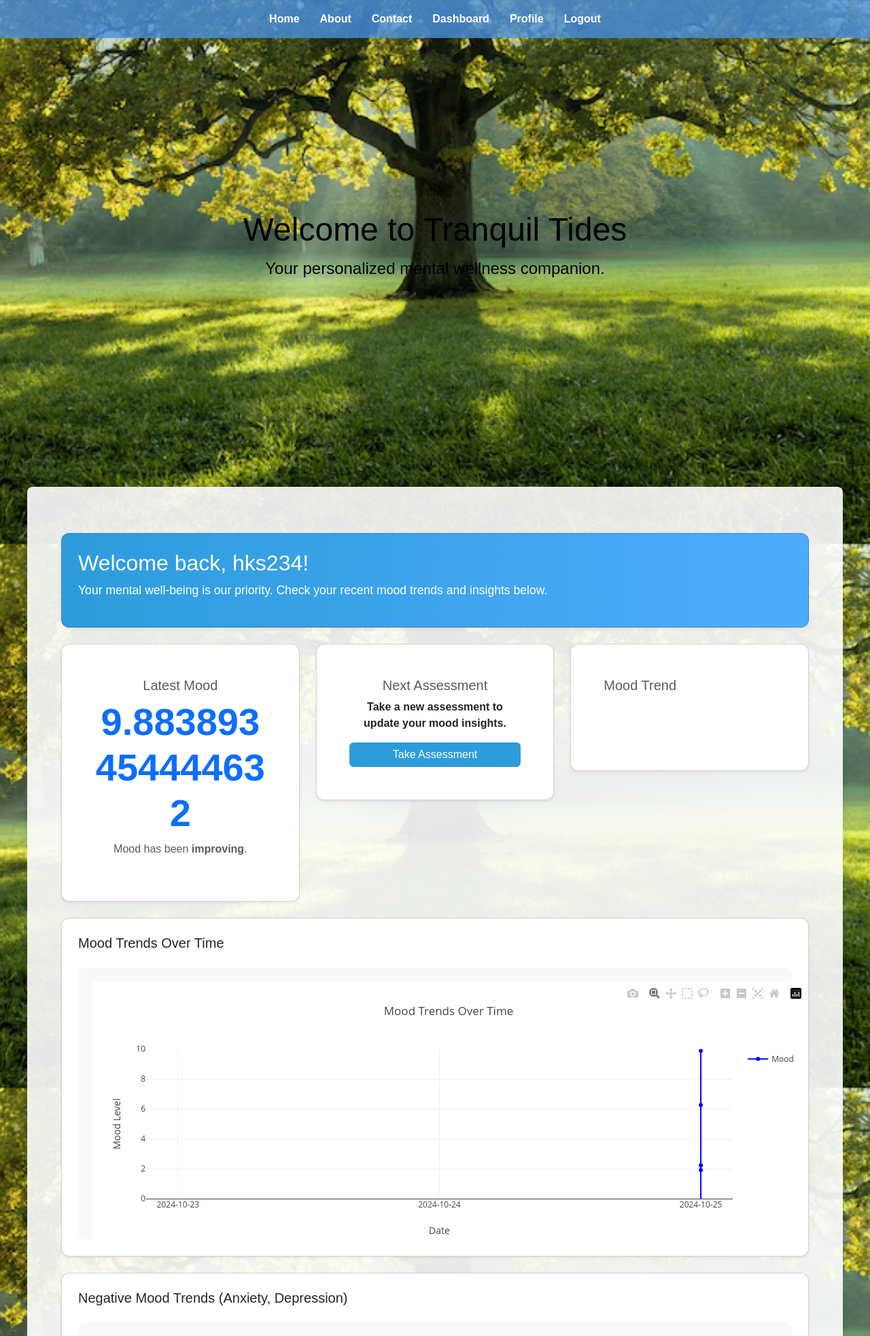
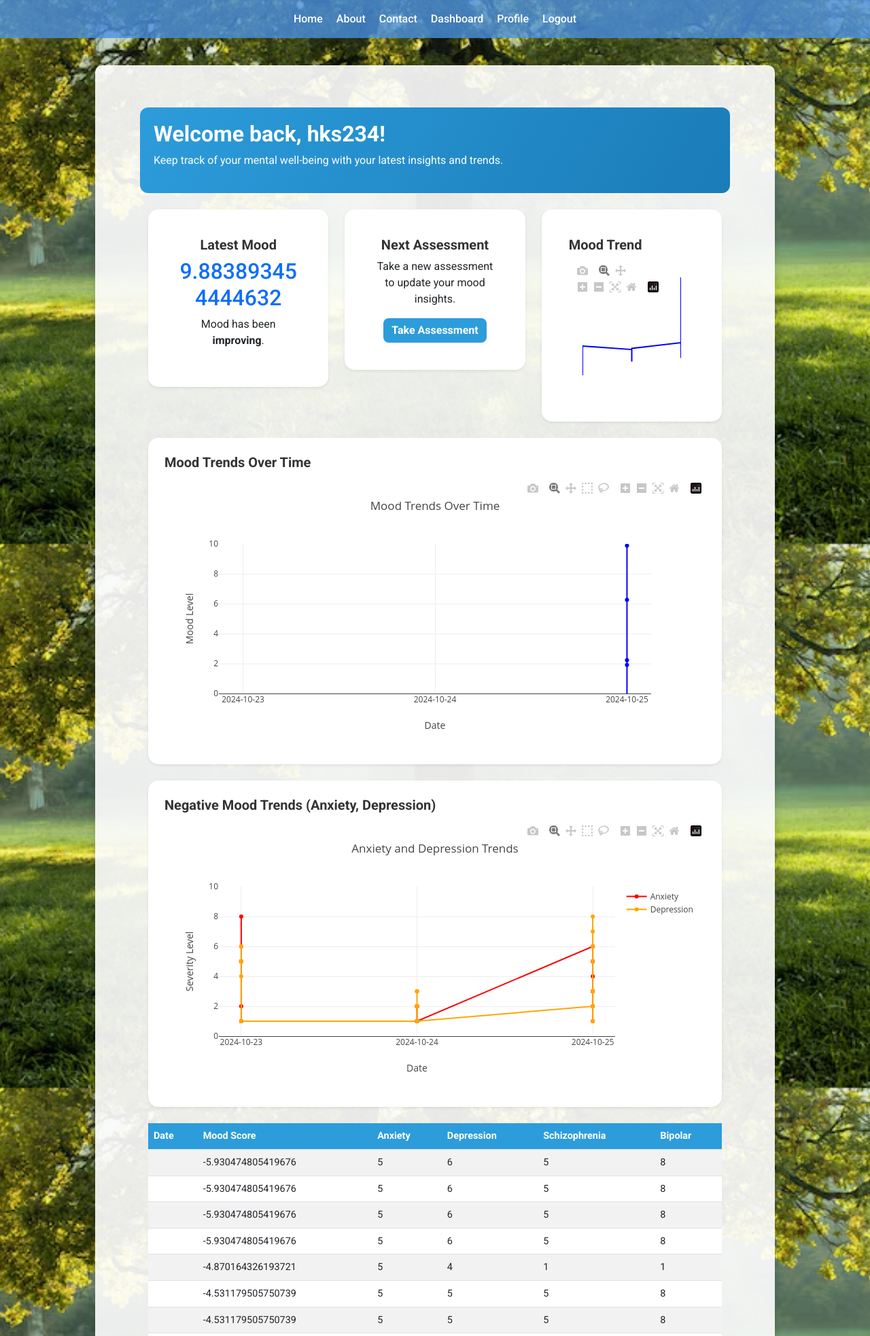
Before and after one commit to Himanshu4782652/Tranquil_Tides, a Flask app: page /dashboard in a window 1280 px wide. Shown: the top 1965 px of the page at 68% size. Run offline with Flask 3, Linux system fonts and the light colour scheme; a user stored in the database is signed in; parts of the project's set-up code (start-up, migrations or seed data) failed here and were passed over; some libraries are stand-ins or nearby versions.

Commit message:
modified assessment,layout and dashboard pages

```diff
--- a/templates/base.html
+++ b/templates/base.html
@@ -17,11 +17,16 @@
       href="https://cdn.jsdelivr.net/npm/bootstrap@5.3.0/dist/css/bootstrap.min.css"
       rel="stylesheet"
     />
+    <!-- Optional: Include Google Fonts for a more unique style -->
+    <link
+      href="https://fonts.googleapis.com/css2?family=Roboto:wght@400;500;700&display=swap"
+      rel="stylesheet"
+    />
 
     <style>
       /* Global Styles */
       body {
-        font-family: Arial, sans-serif;
+        font-family: 'Roboto', Arial, sans-serif;
         margin: 0;
         padding: 0;
         background-color: #f0f8ff; /* Fallback background color */
@@ -30,18 +35,42 @@
         background-position: center;
         background-attachment: fixed;
         min-height: 100vh;
+        color: #333;
       }
 
       header {
-        background-color: rgba(
-          74,
-          144,
-          226,
-          0.8
-        ); /* Semi-transparent blue header */
+        background-color: rgba(74, 144, 226, 0.8);
         padding: 1rem;
         text-align: center;
         color: white;
+        position: sticky;
+        top: 0;
+        z-index: 10;
+      }
+
+      /* Navigation */
+      nav ul {
+        list-style-type: none;
+        margin: 0;
+        padding: 0;
+        display: flex;
+        justify-content: center;
+        gap: 20px;
+      }
+
+      nav ul li {
+        margin: 0;
+      }
+
+      nav ul li a {
+        color: white;
+        text-decoration: none;
+        font-weight: 500;
+        transition: color 0.3s ease;
+      }
+
+      nav ul li a:hover {
+        color: #ffe066; /* Adds a contrasting hover color */
       }
 
       /* Footer Styles */
@@ -50,114 +79,61 @@
         color: white;
         text-align: center;
         padding: 1rem 0;
-        width: 100%; /* Remove position: fixed; */
-        margin-top: 20px; /* Optional: Adds some space between content and footer */
+        margin-top: 20px;
       }
 
-      nav ul {
-        list-style-type: none;
-        margin: 0;
-        padding: 0;
-        display: flex;
-        justify-content: center;
+      footer p {
+        margin: 0.5rem 0;
       }
 
-      nav ul li {
-        margin: 0 15px;
+      footer a {
+        color: #ffe066;
+        text-decoration: none;
+        margin: 0 10px;
       }
 
-      nav ul li a {
-        color: white;
-        text-decoration: none;
-        font-weight: bold;
-      }
-
-      nav ul li a:hover {
+      footer a:hover {
         text-decoration: underline;
       }
 
-      /* Main Content */
+      /* Main Content Container */
       .container {
-        margin: 20px auto;
-        padding: 20px;
-        max-width: 1200px;
-        background-color: rgba(
-          255,
-          255,
-          255,
-          0.9
-        ); /* Slightly transparent background */
-        border-radius: 8px;
-        box-shadow: 0 0 10px rgba(0, 0, 0, 0.1);
+        margin: 40px auto;
+        padding: 30px;
+        max-width: 1000px;
+        background-color: rgba(255, 255, 255, 0.9);
+        border-radius: 10px;
+        box-shadow: 0 4px 12px rgba(0, 0, 0, 0.15);
       }
 
-      /* Hero Section */
-      .hero-section {
-        display: flex;
-        flex-direction: column;
-        justify-content: center;
-        align-items: center;
-        text-align: center;
-        height: 80vh; /* Full screen height minus some padding */
+      /* Flash Messages */
+      .alert {
+        margin-top: 20px;
+        transition: all 0.3s ease;
       }
-
-      .hero-section h1 {
-        font-size: 48px;
-        color: black;
-        margin-bottom: 10px;
-      }
-
-      .hero-section p {
-        font-size: 24px;
-        color: black;
-        margin-bottom: 30px;
-      }
-
-      .hero-section .btn-get-started {
-        padding: 15px 30px;
-        font-size: 18px;
-        background-color: #4a90e2;
-        color: white;
-        border: none;
-        border-radius: 5px;
-        cursor: pointer;
-        text-transform: uppercase;
-      }
-
-      .hero-section .btn-get-started:hover {
-        background-color: #357abd;
-      }
-
-
 
       /* Responsive Layout */
       @media (max-width: 768px) {
         nav ul {
           flex-direction: column;
-          align-items: center;
-        }
-
-        nav ul li {
-          margin: 10px 0;
+          gap: 10px;
         }
       }
     </style>
   </head>
   <body>
+    <!-- Header with Navigation -->
     <header>
       <nav>
         <ul>
           <li><a href="{{ url_for('index') }}">Home</a></li>
           <li><a href="{{ url_for('about') }}">About</a></li>
           <li><a href="{{ url_for('contact') }}">Contact</a></li>
-
           {% if current_user.is_authenticated %}
-          <!-- Authenticated users see these options -->
           <li><a href="{{ url_for('dashboard') }}">Dashboard</a></li>
           <li><a href="{{ url_for('profile') }}">Profile</a></li>
           <li><a href="{{ url_for('logout') }}">Logout</a></li>
           {% else %}
-          <!-- Guests see these options -->
           <li><a href="{{ url_for('login') }}">Login</a></li>
           <li><a href="{{ url_for('register') }}">Register</a></li>
           {% endif %}
@@ -165,36 +141,24 @@
       </nav>
     </header>
 
+    <!-- Main Content Area -->
     <main>
-      <!-- Hero Section with Welcome Text and Get Started Button -->
-      <div class="hero-section">
-        <h1>Welcome to Tranquil Tides</h1>
-        <p>Your personalized mental wellness companion.</p>
-      </div>
-
       <div class="container">
         {% block content %}{% endblock %}
 
         <!-- Flash messages -->
-        {% with messages = get_flashed_messages(with_categories=true) %} {% if
-        messages %}
+        {% with messages = get_flashed_messages(with_categories=true) %}
+          {% if messages %}
             <div class="container mt-3">
               {% for category, message in messages %}
-          <div
-            class="alert alert-{{ category }} alert-dismissible fade show"
-            role="alert"
-          >
+                <div class="alert alert-{{ category }} alert-dismissible fade show" role="alert">
                   {{ message }}
-            <button
-              type="button"
-              class="btn-close"
-              data-bs-dismiss="alert"
-              aria-label="Close"
-            ></button>
+                  <button type="button" class="btn-close" data-bs-dismiss="alert" aria-label="Close"></button>
                 </div>
               {% endfor %}
             </div>
-        {% endif %} {% endwith %}
+          {% endif %}
+        {% endwith %}
       </div>
     </main>
 
--- a/templates/dashboard.html
+++ b/templates/dashboard.html
@@ -3,183 +3,139 @@
 
 {% block content %}
 <style>
-  /* Custom CSS for the dashboard */
+  /* Enhanced Dashboard UI */
+  .dashboard-header {
+    background: linear-gradient(120deg, #2d9cdb, #1a7cb8);
+    border-radius: 12px;
+    padding: 20px;
+    color: #fff;
+  }
+
+  .dashboard-header h2 {
+    font-weight: 700;
+  }
 
   .card {
-    border-radius: 12px;
-    transition: transform 0.2s ease, box-shadow 0.2s ease;
+    border: none;
+    border-radius: 15px;
+    transition: transform 0.3s ease, box-shadow 0.3s ease;
   }
 
   .card:hover {
-    transform: translateY(-5px);
-    box-shadow: 0 10px 20px rgba(0, 0, 0, 0.1);
+    transform: translateY(-8px);
+    box-shadow: 0 12px 24px rgba(0, 0, 0, 0.15);
   }
 
-  .card-body {
-    padding: 2rem;
+  .card h5 {
+    font-weight: 600;
+    color: #333;
   }
 
-  .display-4 {
-    font-weight: 600;
-  }
-
-  h2, h5 {
-    font-weight: 500;
-  }
-
-  .container-fluid {
-    padding-left: 30px;
-    padding-right: 30px;
-  }
-
-  /* Welcome section styling */
-  .bg-primary {
-    background: linear-gradient(90deg, rgba(45, 156, 219, 1) 0%, rgba(79, 172, 254, 1) 100%);
-  }
-
-  .text-white p {
-    font-size: 1.1rem;
-  }
-
-  /* Buttons */
   .btn-primary {
     background-color: #2d9cdb;
     border: none;
+    border-radius: 8px;
+    font-weight: 600;
   }
 
   .btn-primary:hover {
     background-color: #1a7cb8;
   }
 
-  /* Chart Containers */
-  #mood-trend-chart, #negative-mood-chart {
-    background-color: #f9f9f9;
+  #trendChart, #mood-trend-chart, #negative-mood-chart {
+    background-color: #f1f1f1;
     border-radius: 12px;
-    padding: 20px;
   }
 
-  /* Table */
   .table {
-    margin-top: 20px;
     font-size: 0.9rem;
   }
 
-  .table th, .table td {
-    vertical-align: middle;
-  }
-
   .table thead th {
-    background-color: #343a40;
+    background-color: #2d9cdb;
     color: white;
-    border-bottom: 2px solid #dee2e6;
   }
 
   .table-hover tbody tr:hover {
-    background-color: rgba(0, 0, 0, 0.05);
+    background-color: rgba(0, 0, 0, 0.03);
   }
 
-  .table td strong {
-    color: #343a40;
+  .container-fluid {
+    padding: 2rem 3rem;
   }
 
-  /* Responsive Design */
   @media (max-width: 768px) {
-    .card-body {
-      padding: 1.5rem;
-    }
-
-    .display-4 {
-      font-size: 2rem;
+    .container-fluid {
+      padding: 1rem;
     }
   }
 </style>
 
-<div class="container-fluid mt-5">
+<div class="container-fluid">
   <div class="row">
-    <!-- Welcome Section -->
-    <div class="col-12 mb-4">
-      <div class="card shadow-sm p-4 bg-primary text-white">
+    <div class="col-12 mb-4 dashboard-header">
       <h2>Welcome back, {{ user }}!</h2>
-        <p>
-          Your mental well-being is our priority. Check your recent mood trends
-          and insights below.
-        </p>
-      </div>
+      <p>Keep track of your mental well-being with your latest insights and trends.</p>
     </div>
   </div>
 
   <!-- Overview Cards -->
   <div class="row">
-    <!-- Latest Mood Card -->
     <div class="col-lg-4 col-md-6 mb-4">
-      <div class="card shadow-sm p-3">
+      <div class="card p-4 shadow-sm">
         <div class="card-body text-center">
-          <h5 class="card-title text-muted">Latest Mood</h5>
-          <h2 class="text-center text-primary display-4">{{ latest_mood }}</h2>
-          <p class="text-muted">Mood has been <strong>{{ trend }}</strong>.</p>
+          <h5 class="card-title">Latest Mood</h5>
+          <h2 class="text-primary">{{ latest_mood }}</h2>
+          <p>Mood has been <strong>{{ trend }}</strong>.</p>
         </div>
       </div>
     </div>
 
-    <!-- Next Assessment Card -->
     <div class="col-lg-4 col-md-6 mb-4">
-      <div class="card shadow-sm p-3">
+      <div class="card p-4 shadow-sm">
         <div class="card-body text-center">
-          <h5 class="card-title text-muted">Next Assessment</h5>
-          <p>
-            <strong>Take a new assessment to update your mood insights.</strong>
-          </p>
-          <div class="d-grid gap-2">
-            <a href="{{ url_for('assessment') }}" class="btn btn-primary"
-              >Take Assessment</a
-            >
+          <h5 class="card-title">Next Assessment</h5>
+          <p>Take a new assessment to update your mood insights.</p>
+          <a href="{{ url_for('assessment') }}" class="btn btn-primary">Take Assessment</a>
+        </div>
+      </div>
+    </div>
+
+    <div class="col-lg-4 col-md-12 mb-4">
+      <div class="card p-4 shadow-sm">
+        <div class="card-body">
+          <h5 class="card-title">Mood Trend</h5>
+          <div id="trendChart" style="width: 100%; height: 200px;"></div>
         </div>
       </div>
     </div>
   </div>
 
-    <!-- Recent Trend Card -->
-    <div class="col-lg-4 col-md-6 mb-4">
-      <div class="card shadow-sm p-3">
-        <div class="card-body">
-          <h5 class="card-title text-muted">Mood Trend</h5>
-          <canvas id="trendChart" width="100%" height="50px"></canvas>
-        </div>
-      </div>
-    </div>
-  </div>
-
-  <!-- Mood Trends Chart -->
+  <!-- Charts Section -->
   <div class="row">
     <div class="col-12 mb-4">
       <div class="card shadow-sm p-4">
-        <h5 class="mb-4">Mood Trends Over Time</h5>
+        <h5>Mood Trends Over Time</h5>
         <div id="mood-trend-chart" style="width: 100%; height: 400px"></div>
       </div>
     </div>
   </div>
 
-  <!-- Negative Mood Trends Chart -->
   <div class="row">
     <div class="col-12 mb-4">
       <div class="card shadow-sm p-4">
-        <h5 class="mb-4">Negative Mood Trends (Anxiety, Depression)</h5>
+        <h5>Negative Mood Trends (Anxiety, Depression)</h5>
         <div id="negative-mood-chart" style="width: 100%; height: 400px"></div>
       </div>
     </div>
   </div>
 
-  <!-- Recent Assessments Section -->
-  <div class="row">
-    <div class="col-12 mb-4">
-      <div class="card shadow-sm p-4">
-        <h5>Recent Assessments</h5>
  <div class="table-responsive">
   <table class="table table-striped table-hover">
-            <thead class="table-dark">
+    <thead>
       <tr>
         <th>Date</th>
-                <th>Mood</th>
+        <th>Mood Score</th>
         <th>Anxiety</th>
         <th>Depression</th>
         <th>Schizophrenia</th>
@@ -189,23 +145,19 @@
     <tbody>
       {% for assessment in assessments %}
       <tr>
-                <td>{{ assessment.date }}</td>
-                <td>{{ assessment.mood }}</td>
-                <td>{{ assessment.anxiety }}</td>
-                <td>{{ assessment.depression }}</td>
-                <td>{{ assessment.schizophrenia }}</td>
-                <td>{{ assessment.bipolar }}</td>
+        <td>{{ assessment['dates'] }}</td>
+        <td>{{ assessment['mood_score'] }}</td>
+        <td>{{ assessment['anxiety'] }}</td>
+        <td>{{ assessment['depression'] }}</td>
+        <td>{{ assessment['schizophrenia'] }}</td>
+        <td>{{ assessment['bipolar'] }}</td>
       </tr>
       {% endfor %}
     </tbody>
   </table>
 </div>
-      </div>
-    </div>
-  </div>
-</div>
 
-<!-- Plotly JS for Charts -->
+
 <script src="https://cdn.plot.ly/plotly-latest.min.js"></script>
 <script>
   const moodData = {{ mood_data | tojson }};
@@ -214,57 +166,46 @@
   const dates = {{ dates | tojson }};
 
   function renderMoodChart(containerId, moodData, dates) {
-    const trace1 = {
+    Plotly.newPlot(containerId, [{
       x: dates,
       y: moodData,
       mode: 'lines+markers',
-      name: 'Mood',
-      marker: { color: 'blue' },
-      line: { color: 'blue' }
-    };
-
-    const layout = {
+      line: { color: 'blue' },
+      name: 'Mood'
+    }], {
       title: 'Mood Trends Over Time',
       xaxis: { title: 'Date', type: 'category' },
-      yaxis: { title: 'Mood Level', range: [0, 10] },
-      showlegend: true,
-      hovermode: 'x unified'
-    };
-
-    Plotly.newPlot(containerId, [trace1], layout);
+      yaxis: { title: 'Mood Level', range: [0, 10] }
+    });
   }
 
   function renderNegativeMoodChart(containerId, anxietyData, depressionData, dates) {
-    const traceAnxiety = {
+    Plotly.newPlot(containerId, [
+      { x: dates, y: anxietyData, mode: 'lines+markers', name: 'Anxiety', line: { color: 'red' } },
+      { x: dates, y: depressionData, mode: 'lines+markers', name: 'Depression', line: { color: 'orange' } }
+    ], {
+      title: 'Anxiety and Depression Trends',
+      xaxis: { title: 'Date', type: 'category' },
+      yaxis: { title: 'Severity Level', range: [0, 10] }
+    });
+  }
+
+  function renderTrendCardChart(containerId, moodData, dates) {
+    Plotly.newPlot(containerId, [{
       x: dates,
-      y: anxietyData,
-      mode: 'lines+markers',
-      name: 'Anxiety',
-      marker: { color: 'red' },
-      line: { color: 'red' }
-    };
-
-    const traceDepression = {
-      x: dates,
-      y: depressionData,
-      mode: 'lines+markers',
-      name: 'Depression',
-      marker: { color: 'orange' },
-      line: { color: 'orange' }
-    };
-
-    const layout = {
-      title: 'Anxiety and Depression Trends Over Time',
-      xaxis: { title: 'Date', type: 'category' },
-      yaxis: { title: 'Severity Level', range: [0, 10] },
-      showlegend: true,
-      hovermode: 'x unified'
-    };
-
-    Plotly.newPlot(containerId, [traceAnxiety, traceDepression], layout);
+      y: moodData,
+      type: 'scatter',
+      mode: 'lines',
+      line: { color: 'blue' }
+    }], {
+      xaxis: { visible: false },
+      yaxis: { visible: false },
+      margin: { t: 20, b: 20, l: 20, r: 20 }
+    });
   }
 
   renderMoodChart('mood-trend-chart', moodData, dates);
   renderNegativeMoodChart('negative-mood-chart', anxietyData, depressionData, dates);
+  renderTrendCardChart('trendChart', moodData, dates);
 </script>
 {% endblock %}
```
Also changed, not shown: templates/assessment.html (+30 -30 lines). Lines whose indentation alone changed are shown as unchanged.
